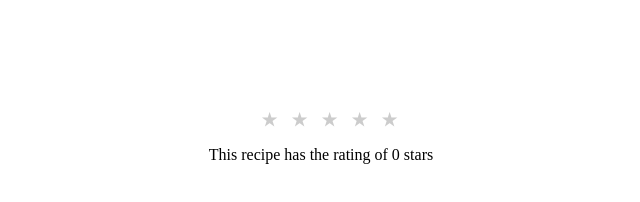
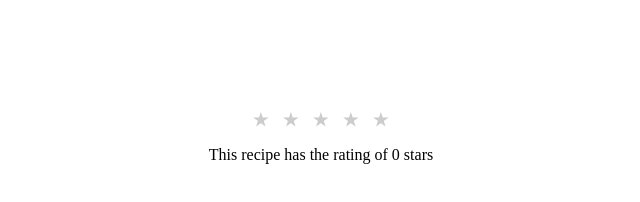
Before and after one commit to mirkarahunen/star-rating, a website: page index.html in a window 1280 px wide. Shown: the full height of the page, 319-959 px from the left. Drawn offline with nearby package versions, Linux system fonts and the light colour scheme; files that its build step writes are made by us from their sources.

Commit message:
Update styles.scss

```diff
--- a/src/scss/layout/styles.scss
+++ b/src/scss/layout/styles.scss
@@ -8,7 +8,7 @@
     /* hide radio inputs */
     .rating__input {
         display: none;
-        position: relative;
+
     }
 
     /* set icon padding and size */
@@ -18,13 +18,16 @@
         font-size: 32px;
         height: 30px;
         width: 30px;
-
+        position: relative;
 
         &::after {
             pointer-events: none;
             color: #ccc;
             content: "\2B51";
             position: absolute;
+            height: 30px;
+            width: 30px;
+            left: 0;
         }
     }
 
```
